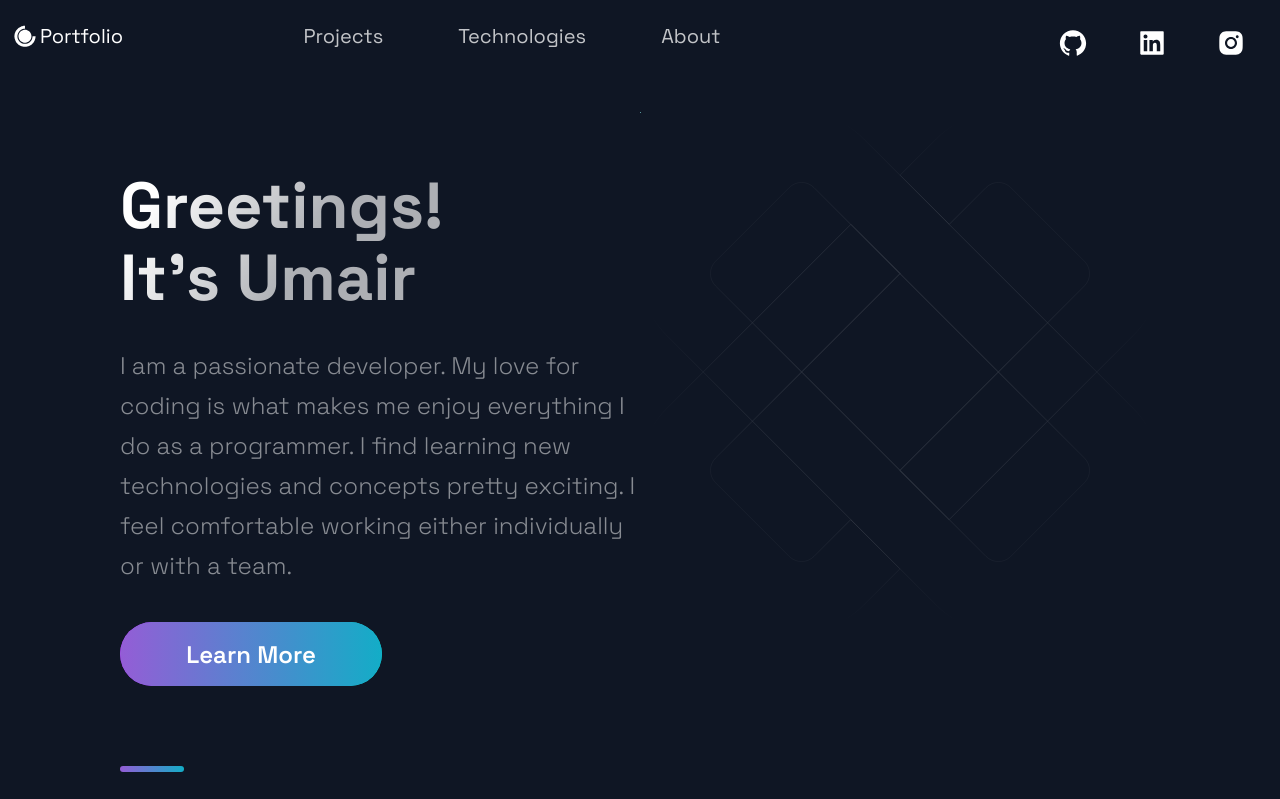
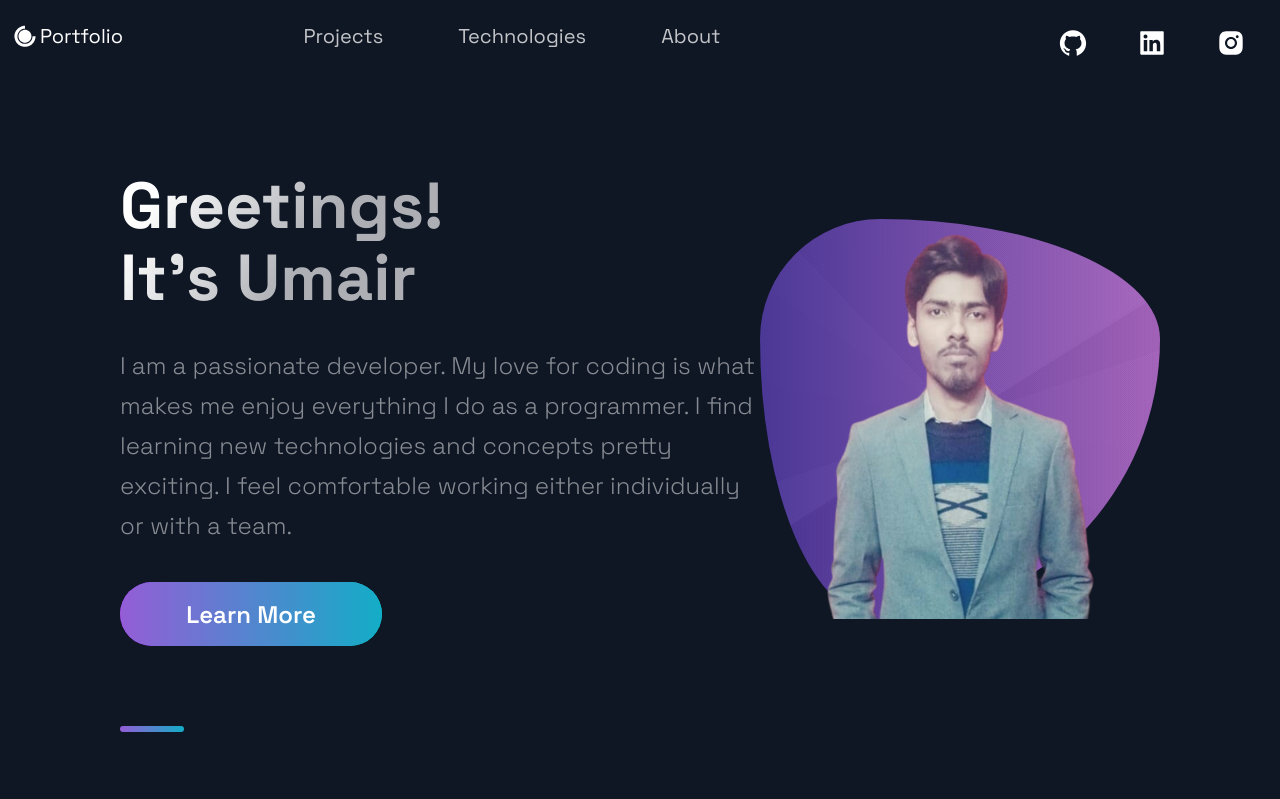
Before and after one commit to syedumairnaeem07/PersonalPortfolio, a Next.js app: page / in a window 1280 px wide. Shown: the top 799 px of the page. Built offline with nearby package versions, Linux system fonts and the light colour scheme.

Commit message:
Some updates

```diff
--- a/src/components/Hero/Hero.js
+++ b/src/components/Hero/Hero.js
@@ -6,9 +6,11 @@ import {
 	SectionTitle,
 } from "../../styles/GlobalComponents";
 import Button from "../../styles/GlobalComponents/Button";
-import { LeftSection } from "./HeroStyles";
+import { pic } from "../../constants/constants";
+import { Container, LeftSection, Pic, PicContainer } from "./HeroStyles";
 
 const Hero = () => (
+	<Container>
 		<Section row nopadding>
 			<LeftSection>
 				<SectionTitle main center>
@@ -16,14 +18,18 @@ const Hero = () => (
 					<br /> It's Umair
 				</SectionTitle>
 				<SectionText>
-				I am a passionate developer. My love for coding is what makes me
-				enjoy everything I do as a programmer. I find learning new
-				technologies and concepts pretty exciting. I feel comfortable
-				working either individually or with a team.
+					I am a passionate developer. My love for coding is what
+					makes me enjoy everything I do as a programmer. I find
+					learning new technologies and concepts pretty exciting. I
+					feel comfortable working either individually or with a team.
 				</SectionText>
 				<Button>Learn More</Button>
 			</LeftSection>
 		</Section>
+		<PicContainer>
+			<Pic src={pic} />
+		</PicContainer>
+	</Container>
 );
 
 export default Hero;
--- a/src/components/Hero/HeroStyles.js
+++ b/src/components/Hero/HeroStyles.js
@@ -1,4 +1,4 @@
-import styled from 'styled-components';
+import styled from "styled-components";
 
 export const LeftSection = styled.div`
 	width: 100%;
@@ -6,14 +6,81 @@ export const LeftSection = styled.div`
 		width: 80%;
 		display: flex;
 		flex-direction: column;
-
 		margin: 0 auto;
 	}
 	@media ${(props) => props.theme.breakpoints.md} {
 		width: 100%;
 		display: flex;
 		flex-direction: column;
-
 		margin: 0 auto;
 	}
 `;
+
+export const Container = styled.div`
+	width: 100%;
+	display: flex;
+	justify-content: space-evenly;
+	align-items: center;
+`;
+
+export const PicContainer = styled.div`
+	width: 400px;
+	height: 400px;
+	background-image: linear-gradient(
+			226deg,
+			rgba(31, 31, 31, 0.02) 0%,
+			rgba(31, 31, 31, 0.02) 50%,
+			rgba(164, 164, 164, 0.02) 50%,
+			rgba(164, 164, 164, 0.02) 100%
+		),
+		linear-gradient(
+			190deg,
+			rgba(120, 120, 120, 0.01) 0%,
+			rgba(120, 120, 120, 0.01) 50%,
+			rgba(117, 117, 117, 0.01) 50%,
+			rgba(117, 117, 117, 0.01) 100%
+		),
+		linear-gradient(
+			34deg,
+			rgba(159, 159, 159, 0.02) 0%,
+			rgba(159, 159, 159, 0.02) 50%,
+			rgba(205, 205, 205, 0.02) 50%,
+			rgba(205, 205, 205, 0.02) 100%
+		),
+		linear-gradient(
+			190deg,
+			rgba(206, 206, 206, 0.01) 0%,
+			rgba(206, 206, 206, 0.01) 50%,
+			rgba(141, 141, 141, 0.01) 50%,
+			rgba(141, 141, 141, 0.01) 100%
+		),
+		linear-gradient(
+			341deg,
+			rgba(233, 233, 233, 0.03) 0%,
+			rgba(233, 233, 233, 0.03) 50%,
+			rgba(125, 125, 125, 0.03) 50%,
+			rgba(125, 125, 125, 0.03) 100%
+		),
+		linear-gradient(
+			148deg,
+			rgba(250, 250, 250, 0.03) 0%,
+			rgba(250, 250, 250, 0.03) 50%,
+			rgba(23, 23, 23, 0.03) 50%,
+			rgba(23, 23, 23, 0.03) 100%
+		),
+		linear-gradient(
+			147deg,
+			rgba(253, 253, 253, 0.02) 0%,
+			rgba(253, 253, 253, 0.02) 50%,
+			rgba(171, 171, 171, 0.02) 50%,
+			rgba(171, 171, 171, 0.02) 100%
+		),
+		linear-gradient(90deg, rgb(58, 36, 145), rgb(168, 95, 194));
+	border-radius: 30% 70% 70% 30% / 30% 30% 70% 70%;
+`;
+
+export const Pic = styled.img`
+	width: 400px;
+	height: 400px;
+	object-fit: contain;
+`;
--- a/src/components/TimeLine/TimeLine.js
+++ b/src/components/TimeLine/TimeLine.js
@@ -26,7 +26,7 @@ const Timeline = () => {
 	const carouselRef = useRef();
 
 	const scroll = (node, left) => {
-		return node.scrollTo({ left, behavior: "smooth" });
+		return node?.scrollTo({ left, behavior: "smooth" });
 	};
 
 	const handleClick = (e, i) => {
--- a/src/constants/constants.js
+++ b/src/constants/constants.js
@@ -65,3 +65,5 @@ export const socialLinks = {
 	linkedIn: "https://www.linkedin.com/in/syedumairnaeem07/",
 	instagram: "https://www.instagram.com/S_Umair07/",
 };
+
+export const pic = "/images/picPortfolio.png"
--- a/src/pages/index.js
+++ b/src/pages/index.js
@@ -12,7 +12,7 @@ const Home = () => {
     <Layout>
       <Section grid>
         <Hero />
-        <BgAnimation />
+        {/* <BgAnimation /> */}
       </Section>
       <Projects />
       <Technologies />
--- a/src/styles/GlobalComponents/index.js
+++ b/src/styles/GlobalComponents/index.js
@@ -1,15 +1,15 @@
-import styled from 'styled-components'
+import styled from "styled-components";
 
 export const Section = styled.section`
-  display: ${(props) => props.grid ? "grid" : "flex" };
-  flex-direction: ${(props) => props.row ? "row" : "column" };
-  padding: ${(props) => props.nopadding ? "0" : "32px 48px 0" } ;
+	display: ${(props) => (props.grid ? "grid" : "flex")};
+	flex-direction: ${(props) => (props.row ? "row" : "column")};
+	padding: ${(props) => (props.nopadding ? "0" : "32px 48px 0")};
 	margin: 0 auto;
 	max-width: 1040px;
 	box-sizing: content-box;
 	position: relative;
 	overflow: hidden;
-  grid-template-columns: 1fr 1fr;
+	grid-template-columns: 1fr;
 
 	@media ${(props) => props.theme.breakpoints.md} {
 		padding: 24px 48px 0;
@@ -17,42 +17,46 @@ export const Section = styled.section`
 	}
 
 	@media ${(props) => props.theme.breakpoints.sm} {
-    padding: ${(props) => props.nopadding ? "0" : "16px 16px 0" } ;
+		padding: ${(props) => (props.nopadding ? "0" : "16px 16px 0")};
 
 		width: calc(100vw - 32px);
 		flex-direction: column;
 	}
-`
+`;
 
 export const SectionTitle = styled.h2`
 	font-weight: 800;
-  font-size: ${(props) => props.main ? '65px' : '56px'};
-  line-height: ${(props) => props.main ? '72px' : '56px'};
+	font-size: ${(props) => (props.main ? "65px" : "56px")};
+	line-height: ${(props) => (props.main ? "72px" : "56px")};
 	width: max-content;
 	max-width: 100%;
-  background: linear-gradient(121.57deg, #FFFFFF 18.77%, rgba(255, 255, 255, 0.66) 60.15%);
+	background: linear-gradient(
+		121.57deg,
+		#ffffff 18.77%,
+		rgba(255, 255, 255, 0.66) 60.15%
+	);
 	-webkit-background-clip: text;
 	-webkit-text-fill-color: transparent;
 	margin-bottom: 16px;
-  padding: ${(props) => props.main ? '58px 0 16px' : '0'};
+	padding: ${(props) => (props.main ? "58px 0 16px" : "0")};
 
-  @media ${props => props.theme.breakpoints.md}{
-    font-size: ${(props) => props.main ? '56px' : '48px'};
-    line-height: ${(props) => props.main ? '56px' : '48px'};
+	@media ${(props) => props.theme.breakpoints.md} {
+		font-size: ${(props) => (props.main ? "56px" : "48px")};
+		line-height: ${(props) => (props.main ? "56px" : "48px")};
 		margin-bottom: 12px;
-    padding: ${(props) => props.main ? '40px 0 12px' : '0'};
+		padding: ${(props) => (props.main ? "40px 0 12px" : "0")};
 	}
 
-  @media ${props => props.theme.breakpoints.sm}{
+	@media ${(props) => props.theme.breakpoints.sm} {
 		font-size: 32px;
 		line-height: 40px;
-    font-size: ${(props) => props.main ? '28px' : '32px'};
-    line-height: ${(props) => props.main ? '32px' : '40px'};
+		font-size: ${(props) => (props.main ? "28px" : "32px")};
+		line-height: ${(props) => (props.main ? "32px" : "40px")};
 		margin-bottom: 8px;
-    padding: ${(props) => props.main ? '16px 0 8px' : '0'};
+		padding: ${(props) => (props.main ? "16px 0 8px" : "0")};
 		max-width: 100%;
 	}
-`
+`;
 
 export const SectionText = styled.p`
 	max-width: 800px;
@@ -74,19 +78,19 @@ export const SectionText = styled.p`
 		line-height: 24px;
 		padding-bottom: 16px;
 	}
-`
+`;
 
 export const SectionDivider = styled.div`
-
 	width: 64px;
 	height: 6px;
 	border-radius: 10px;
 	background-color: #fff;
-  background: ${(props) => props.colorAlt ?
-    'linear-gradient(270deg, #F46737 0%, #945DD6 100%)' :
-    'linear-gradient(270deg, #13ADC7 0%, #945DD6 100%)'};
+	background: ${(props) =>
+		props.colorAlt
+			? "linear-gradient(270deg, #F46737 0%, #945DD6 100%)"
+			: "linear-gradient(270deg, #13ADC7 0%, #945DD6 100%)"};
 
-    margin: ${(props) => props.divider ? "4rem 0" : "" };
+	margin: ${(props) => (props.divider ? "4rem 0" : "")};
 
 	@media ${(props) => props.theme.breakpoints.md} {
 		width: 48px;
@@ -97,7 +101,7 @@ export const SectionDivider = styled.div`
 		width: 32px;
 		height: 2px;
 	}
-`
+`;
 export const SectionSubText = styled.p`
 	max-width: 800px;
 	font-weight: 300;
@@ -115,9 +119,9 @@ export const SectionSubText = styled.p`
 		font-size: 14px;
 		line-height: 22px;
 	}
-`
+`;
 export const SecondaryBtn = styled.button`
-  color: #FFF;
+	color: #fff;
 	background: none;
 	border: 1px solid rgba(255, 255, 255, 0.33);
 	box-sizing: border-box;
@@ -144,10 +148,11 @@ export const SecondaryBtn = styled.button`
 	&:active {
 		background: #e0e4eb;
 		border: 1px solid #304169;
-    box-shadow: inset 0px 2px 1px rgba(46, 49, 55, 0.15), inset 0px 0px 4px rgba(20, 20, 55, 0.3);
+		box-shadow: inset 0px 2px 1px rgba(46, 49, 55, 0.15),
+			inset 0px 0px 4px rgba(20, 20, 55, 0.3);
 	}
 
-  @media ${(props) => props.theme.breakpoints.md}{
+	@media ${(props) => props.theme.breakpoints.md} {
 		margin-top: 24px;
 		margin-bottom: 64px;
 		padding: 16px 24px;
@@ -164,40 +169,43 @@ export const SecondaryBtn = styled.button`
 		font-size: 14px;
 		line-height: 16px;
 	}
-`
+`;
 
 export const ButtonBack = styled.div`
-  width: ${({ alt }) => alt ? '150px' : '262px'};
-  height: ${({ alt }) => alt ? '52px' : '64px'};
+	width: ${({ alt }) => (alt ? "150px" : "262px")};
+	height: ${({ alt }) => (alt ? "52px" : "64px")};
 	border-radius: 50px;
-  font-size: ${({ alt }) => alt ? '20px' : '24px'};
+	font-size: ${({ alt }) => (alt ? "20px" : "24px")};
 	font-weight: 600;
 	display: flex;
 	align-items: center;
 	justify-content: center;
-  margin: ${({ alt, form }) => (alt || form) ? '0' : '0 0 80px'};
+	margin: ${({ alt, form }) => (alt || form ? "0" : "0 0 80px")};
 	color: #fff;
-  background: ${({ alt }) => alt ? 'linear-gradient(270deg, #ff622e 0%, #B133FF 100%)' : 'linear-gradient(270deg, #00DBD8 0%, #B133FF 100%)'};
+	background: ${({ alt }) =>
+		alt
+			? "linear-gradient(270deg, #ff622e 0%, #B133FF 100%)"
+			: "linear-gradient(270deg, #00DBD8 0%, #B133FF 100%)"};
 	cursor: pointer;
 	transition: 0.5s ease;
 	position: relative;
 	overflow: hidden;
-  opacity: ${({ disabled }) => disabled ? '.5' : '1'};
+	opacity: ${({ disabled }) => (disabled ? ".5" : "1")};
 
 	@media ${(props) => props.theme.breakpoints.md} {
-    width: ${({ alt }) => alt ? '150px' : '184px'};
-    height: ${({ alt }) => alt ? '52px' : '48px'};
-    font-size: ${({ alt }) => alt ? '20px' : '16px'};
-    margin-bottom: ${({ alt }) => alt ? '0' : '64px'};
+		width: ${({ alt }) => (alt ? "150px" : "184px")};
+		height: ${({ alt }) => (alt ? "52px" : "48px")};
+		font-size: ${({ alt }) => (alt ? "20px" : "16px")};
+		margin-bottom: ${({ alt }) => (alt ? "0" : "64px")};
 	}
 
 	@media ${(props) => props.theme.breakpoints.sm} {
 		width: 100%;
 		height: 32px;
 		font-size: 14px;
-    margin-bottom: ${({ alt }) => alt ? '0' : '32px'};
+		margin-bottom: ${({ alt }) => (alt ? "0" : "32px")};
 	}
-`
+`;
 
 export const ButtonFront = styled.button`
 	border: none;
@@ -209,15 +217,21 @@ export const ButtonFront = styled.button`
 	left: 0;
 	width: 100%;
 	height: 100%;
-  background: ${({ alt }) => alt ? 'linear-gradient(270deg, #F46737 0%, #945DD6 100%)' : 'linear-gradient(270deg, #13ADC7 0%, #945DD6 100%)'};
-  opacity: ${({ disabled }) => disabled ? '.5' : '1'};
-  transition: .4s ease;
-  font-size: ${({ alt }) => alt ? '20px' : '24px'};
+	background: ${({ alt }) =>
+		alt
+			? "linear-gradient(270deg, #F46737 0%, #945DD6 100%)"
+			: "linear-gradient(270deg, #13ADC7 0%, #945DD6 100%)"};
+	opacity: ${({ disabled }) => (disabled ? ".5" : "1")};
+	transition: 0.4s ease;
+	font-size: ${({ alt }) => (alt ? "20px" : "24px")};
 	font-weight: 600;
 	align-items: center;
 	justify-content: center;
 	cursor: pointer;
-  box-shadow: ${({ disabled }) => disabled ? 'inset 0px 2px 1px rgba(46, 49, 55, 0.15), inset 0px 0px 4px rgba(20, 20, 55, 0.3)' : 'none'};
+	box-shadow: ${({ disabled }) =>
+		disabled
+			? "inset 0px 2px 1px rgba(46, 49, 55, 0.15), inset 0px 0px 4px rgba(20, 20, 55, 0.3)"
+			: "none"};
 
 	&:hover {
 		opacity: 0;
@@ -227,26 +241,28 @@ export const ButtonFront = styled.button`
 	}
 	&:active {
 		opacity: 1;
-    box-shadow: inset 0px 2px 1px rgba(46, 49, 55, 0.15), inset 0px 0px 4px rgba(20, 20, 55, 0.3);
+		box-shadow: inset 0px 2px 1px rgba(46, 49, 55, 0.15),
+			inset 0px 0px 4px rgba(20, 20, 55, 0.3);
 	}
 
-  &:disabled{
-    background: linear-gradient(270deg, #00DBD8 0%, #B133FF 100%);
+	&:disabled {
+		background: linear-gradient(270deg, #00dbd8 0%, #b133ff 100%);
 		opacity: 0.5;
-    box-shadow: inset 0px 2px 1px rgba(46, 49, 55, 0.15), inset 0px 0px 4px rgba(20, 20, 55, 0.3);
+		box-shadow: inset 0px 2px 1px rgba(46, 49, 55, 0.15),
+			inset 0px 0px 4px rgba(20, 20, 55, 0.3);
 	}
 
 	@media ${(props) => props.theme.breakpoints.md} {
-    font-size: ${({ alt }) => alt ? '20px' : '16px'};
+		font-size: ${({ alt }) => (alt ? "20px" : "16px")};
 	}
 
 	@media ${(props) => props.theme.breakpoints.sm} {
 		font-size: 14px;
 	}
-`
+`;
 
 export const LinkContainer = styled.div`
-  margin-left: ${({ large }) => large ? '24px' : '16px'};
+	margin-left: ${({ large }) => (large ? "24px" : "16px")};
 	transition: 0.3s ease;
 	justify-content: center;
 	border-radius: 50px;
@@ -259,23 +275,22 @@ export const LinkContainer = styled.div`
 	}
 
 	@media ${(props) => props.theme.breakpoints.md} {
-    margin-left: ${({ large }) => large ? '16px' : '8px'};
-
+		margin-left: ${({ large }) => (large ? "16px" : "8px")};
 	}
 	@media ${(props) => props.theme.breakpoints.sm} {
-    margin-left: ${({ large }) => large ? '0' : '8px'};
+		margin-left: ${({ large }) => (large ? "0" : "8px")};
 	}
-`
+`;
 
 export const LinkIconImg = styled.div`
 	display: flex;
-  height: ${({ large }) => large ? '32px' : '24px'};
+	height: ${({ large }) => (large ? "32px" : "24px")};
 
 	@media ${(props) => props.theme.breakpoints.md} {
-    height: ${({ nav }) => nav ? '16px' : '24px'};
+		height: ${({ nav }) => (nav ? "16px" : "24px")};
 	}
 
 	@media ${(props) => props.theme.breakpoints.sm} {
-    height: ${({ large }) => large ? '32px' : '16px'};
+		height: ${({ large }) => (large ? "32px" : "16px")};
 	}
-`
+`;
```
Also changed, not shown: public/images/picPortfolio.png (added). Lines whose indentation alone changed are shown as unchanged.
